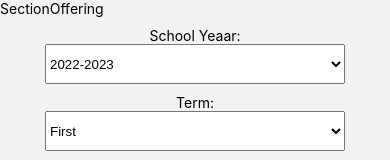
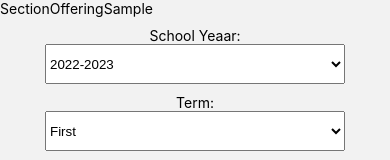
Before and after one commit to reynaldomimis/icct-online-portal, a React Native app: screen / in a window 390 px wide. Shown: the top 160 px of the page. Built offline with nearby package versions, Linux system fonts and the light colour scheme.

Commit message:
add-text in <text>SectionOffering</text> at SectionOffering.js

```diff
--- a/src/screens/SectionOfferingScreen/SectionOffering.js
+++ b/src/screens/SectionOfferingScreen/SectionOffering.js
@@ -11,7 +11,7 @@ import ViewSection from "./ViewSection";
 const SectionOffering = () => {
   return (
     <View>
-      <Text>SectionOffering</Text>
+      <Text>SectionOfferingSample</Text>
 
      <SchoolYear />
       <Term />
```
